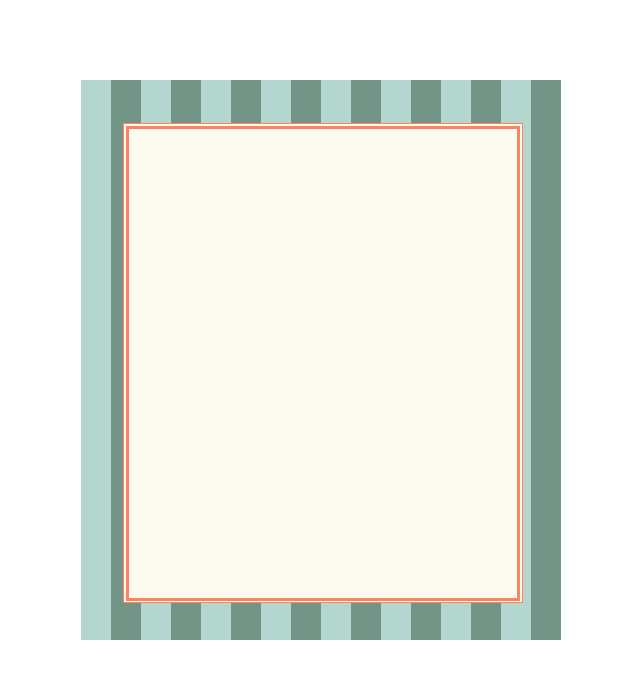
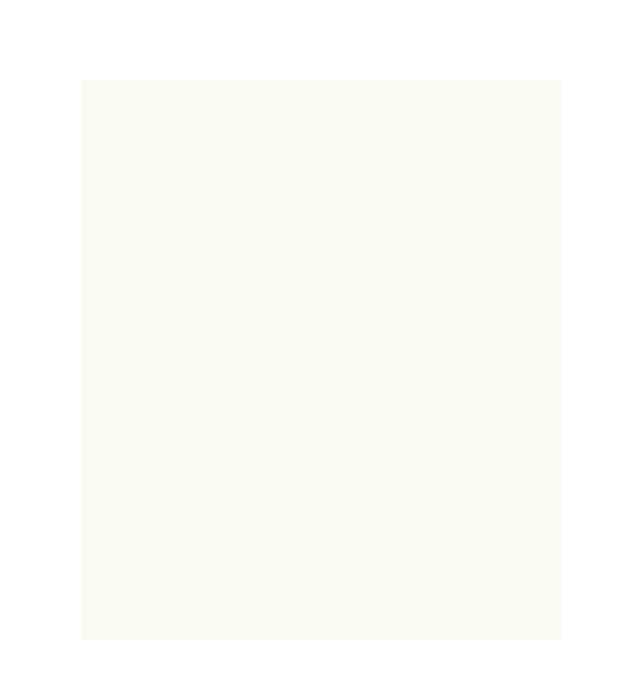
Before and after one commit to EDowning2000/tasiaTime, a Next.js app in the folder client/: page /rules in a window 1280 px wide. Shown: the top 678 px of the page, without its empty margins (319-959 px from the left). Built offline with nearby package versions, Linux system fonts and the light colour scheme.

Commit message:
got my card centered with flex correctly

```diff
--- a/client/pages/rules.js
+++ b/client/pages/rules.js
@@ -3,28 +3,7 @@ import styles from "../styles/Rules.module.css";
 export default function Rules() {
   return (
     <div className={styles.mainContainer}>
-      <div className={styles.firstContainer}>
-        <div className={styles.lightGreen}></div>
-        <div className={styles.darkGreen}></div>
-        <div className={styles.lightGreen}></div>
-        <div className={styles.darkGreen}></div>
-        <div className={styles.lightGreen}></div>
-        <div className={styles.darkGreen}></div>
-        <div className={styles.lightGreen}></div>
-        <div className={styles.darkGreen}></div>
-        <div className={styles.lightGreen}></div>
-        <div className={styles.darkGreen}></div>
-        <div className={styles.lightGreen}></div>
-        <div className={styles.darkGreen}></div>
-        <div className={styles.lightGreen}></div>
-        <div className={styles.darkGreen}></div>
-        <div className={styles.lightGreen}></div>
-        <div className={styles.darkGreen}></div>
-        <div className={styles.center}>
-          <div className={styles.center2}></div>
-          <></>
-        </div>
-      </div>
+      <div className={styles.firstContainer}></div>
     </div>
   );
 }
--- a/client/styles/Rules.module.css
+++ b/client/styles/Rules.module.css
@@ -1,39 +1,16 @@
 .mainContainer {
   display: flex;
-  margin: 5rem;
+  justify-content: center;
+  align-items: center;
 }
 .firstContainer {
+  margin: 5rem;
   height: 70vh;
   width: 30rem;
-  display: flex;
-  margin: auto;
+  background-color: rgb(251, 250, 241);
 }
-.lightGreen {
-  height: 100%;
-  width: 2rem;
-  background-color: rgb(179, 215, 206);
-}
-.darkGreen {
-  height: 100%;
-  width: 2rem;
-  background-color: rgb(114, 149, 136);
-}
-.center {
-  position: absolute;
-  margin-left: 2.6rem;
-  margin-top: 2.7rem;
-  background-color: rgb(251, 250, 241);
-  z-index: 100;
-  height: 60vh;
-  width: 25rem;
-  border: 1px solid rgb(255, 132, 94);
-}
-.center2 {
-  background-color: rgb(251, 250, 241);
-  height: 59.3vh;
-  width: 24.6rem;
-  margin-left: 0.15rem;
-  margin-top: 0.13rem;
-  border: 3px solid rgb(255, 132, 94);
-  display: flex;
-}
+/* white */
+/* background-color: rgb(251, 250, 241); */
+
+/* red */
+/* border: 1px solid rgb(255, 132, 94); */
```
